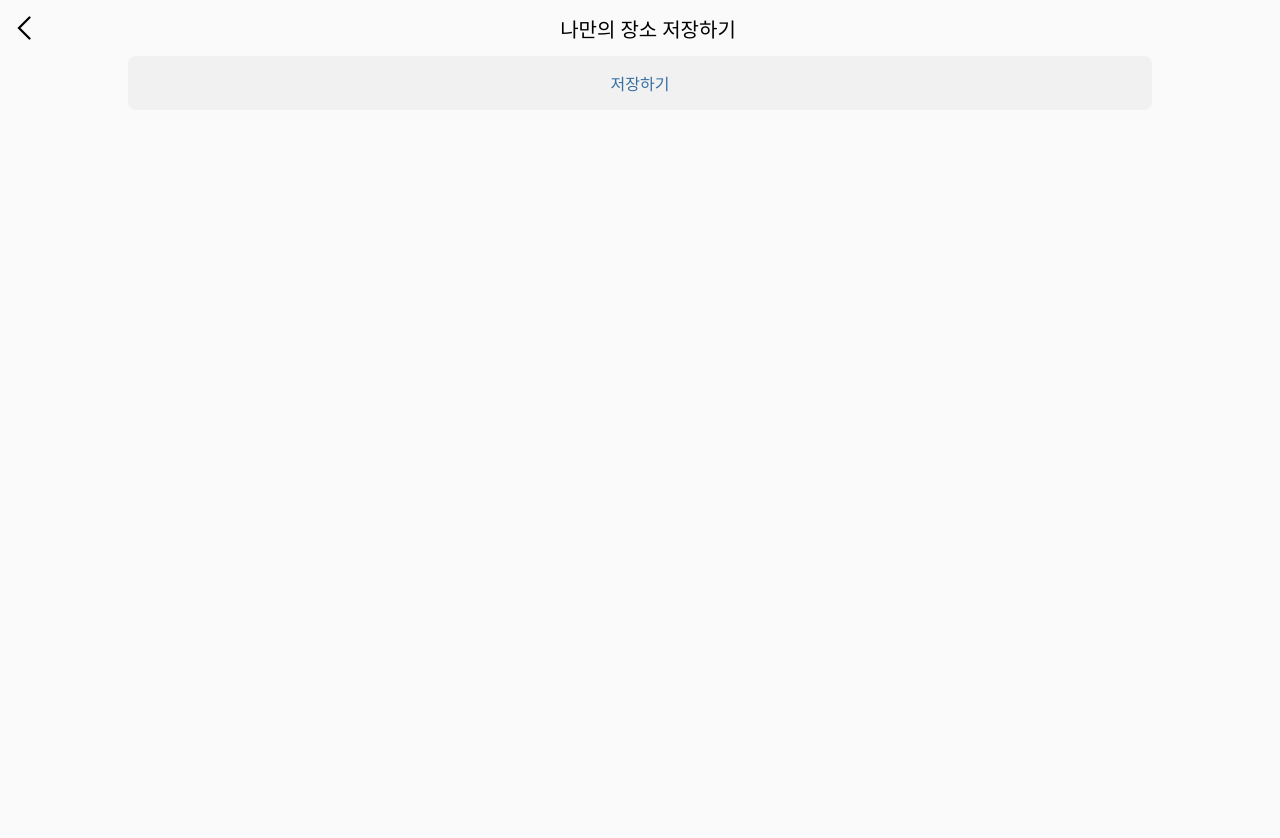
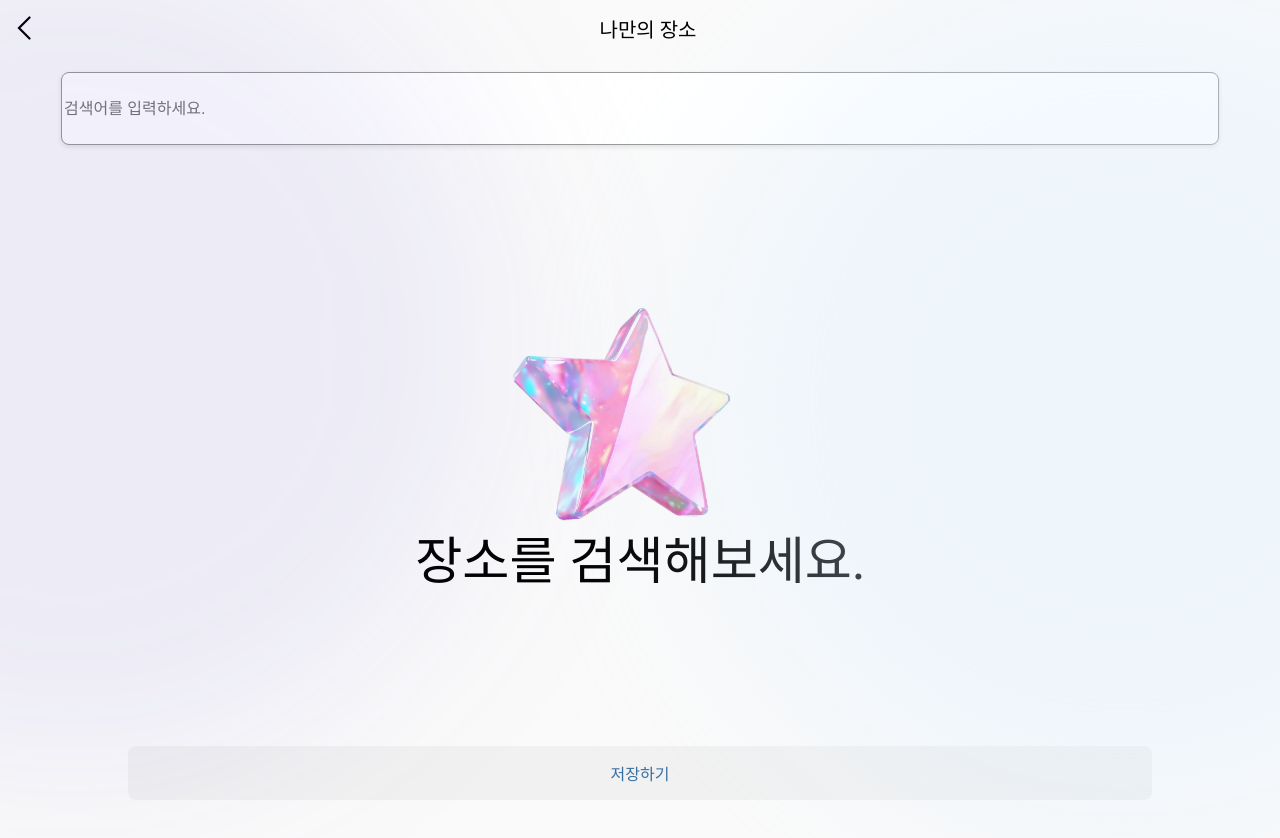
Before and after one commit to Makourse/Makourse_FE, a React (Vite) app: page /myplace/save in a window 1280 px wide. Shown: the top 838 px of the page. Before the commit the page ends 800 px from the top, so only its background shows below. Built offline with nearby package versions, Linux system fonts and the light colour scheme.

Commit message:
MyplaceSave 기초

```diff
--- a/src/Pages/MyPlace/MyplaceSave.jsx
+++ b/src/Pages/MyPlace/MyplaceSave.jsx
@@ -1,13 +1,92 @@
-import React from 'react';
+import React, { useState } from 'react';
+import styled from 'styled-components';
 import Button from '../../component/Button';
 import Header from '../../component/Header';
 
+import star from '../../assets/star.svg';
+import backgroundblue from '../../assets/bg_mypage3_bggra1_blue.svg';
+import backgroundpurple from '../../assets/bg_mypage3_bggra1_purple.svg';
+
+const Container = styled.div`
+  display: flex;
+  flex-direction: column;
+  height: 100vh;
+  max-height: 100vh;
+  position: relative;
+`;
+
+const MyplaceSaveContainer = styled.div`
+  flex-grow: 1;
+  display: flex;
+  flex-direction: column;
+  align-items: center;
+`;
+
+const Search = styled.input`
+  width: 90%;
+  height: 10%;
+  margin-top: 1rem;
+  gap: 12px;
+  border: 0.5px solid #999999;
+  border-radius: 0.5rem;
+  //padding: 10px;
+  font-size: 1rem;
+  outline: none;
+  ::placeholder {
+    color: #888;
+  }
+  box-shadow: 0 2px 5px rgba(0, 0, 0, 0.1); /* 입력창 아래 그림자 */
+`;
+
+const Logo = styled.img`
+  width: 40vw;
+  max-width: 300px;
+  margin-top: 1rem;
+  position: absolute;
+  top: 50%;
+  left: 50%;
+  transform: translate(-50%, -50%);
+`;
+
+const Bgpurple = styled.img`
+  width: 60vw;
+  position: absolute;
+  top: 43%;
+  left: 0%;
+  transform: translate(-10%, -50%);
+`;
+
+const Bgblue = styled.img`
+  width: 60vw;
+  position: absolute;
+  top: 50%;
+  left: 40%;
+  transform: translate(0%, -50%);
+`;
+
+const TextContainer = styled.div`
+  position: absolute;
+  top: 65%;
+  left: 50%;
+  transform: translateX(-50%);
+  font-size: 4vw;
+  color: black;
+  white-space: nowrap;
+`;
+
 const MyplaceSave = () => {
   return (
-    <>
-      <Header title="나만의 장소 저장하기" />
+    <Container>
+      <Header title="나만의 장소" />
+      <MyplaceSaveContainer>
+        <Search placeholder="검색어를 입력하세요." />
+        <Logo src={star} alt="star" />
+        <TextContainer>장소를 검색해보세요.</TextContainer>
+        <Bgpurple src={backgroundpurple} alt="purlplecircle" />
+        <Bgblue src={backgroundblue} alt="bluecircle" />
+      </MyplaceSaveContainer>
       <Button text="저장하기" bgColor="#F1F1F1" />
-    </>
+    </Container>
   );
 };
 
```
Also changed, not shown: src/assets/star.svg (added).
